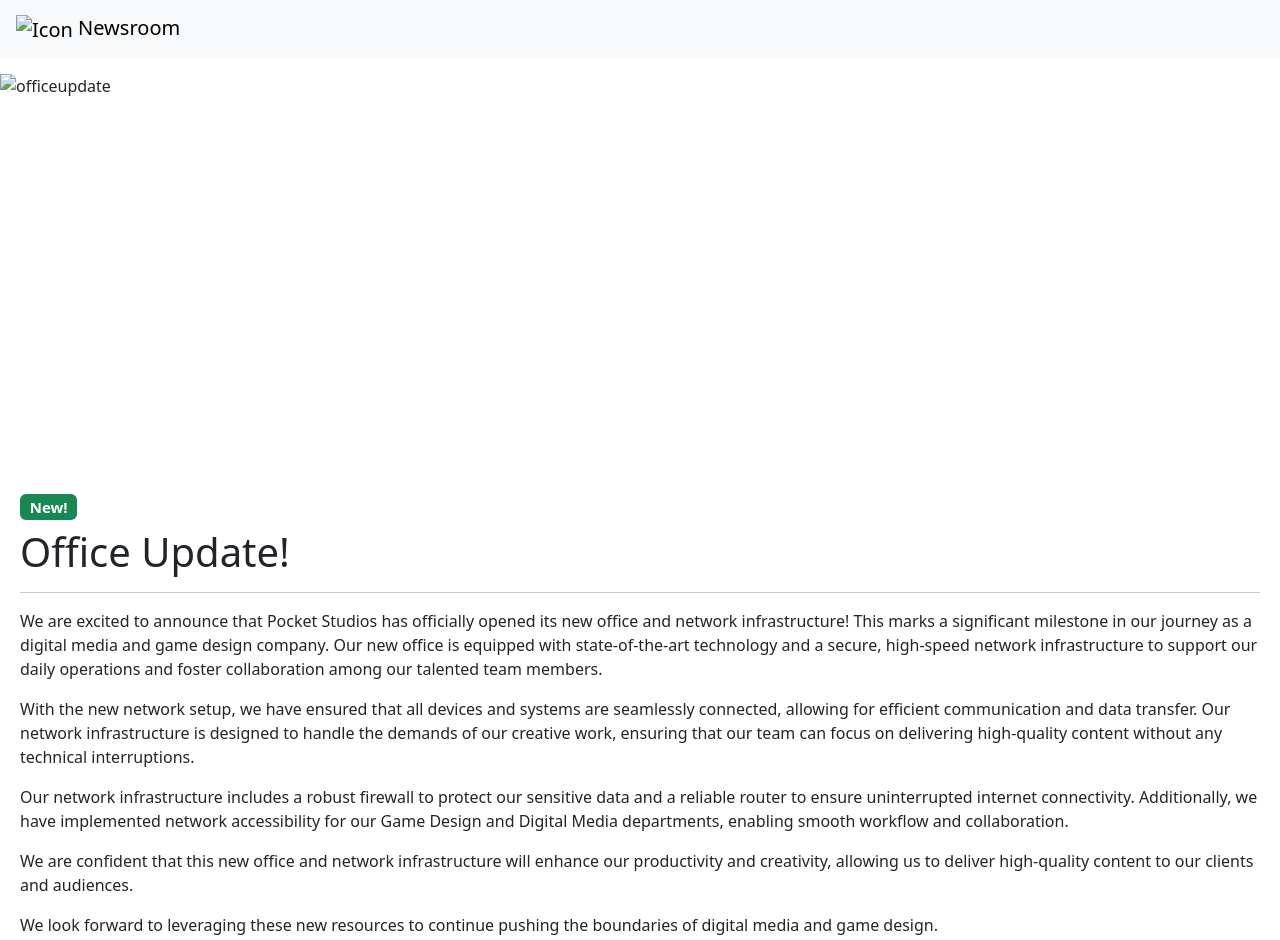
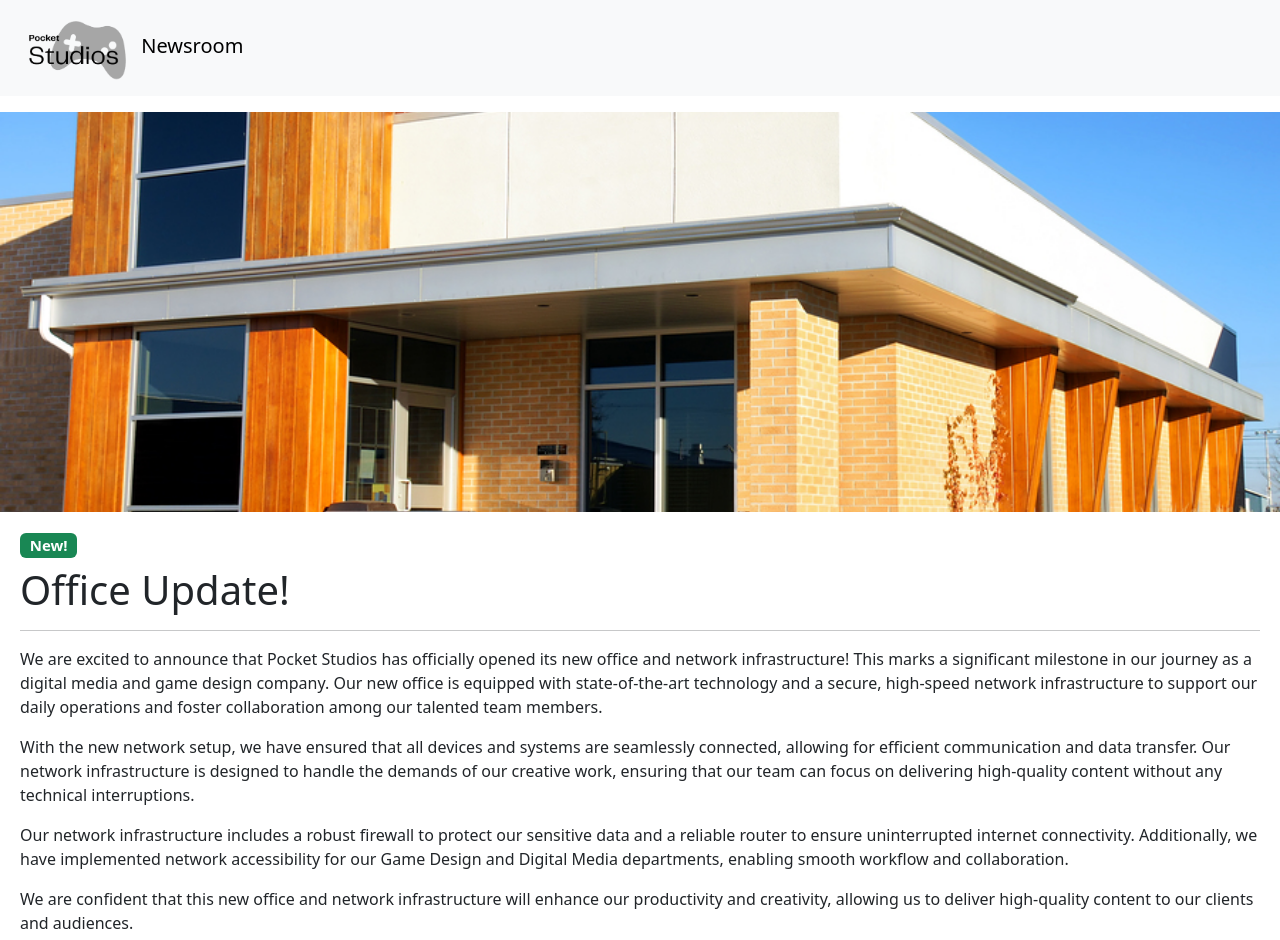
Before and after one commit to rudraforweb/pocketstudios-midtermproject, a plain HTML site: page news/officeupdate.html in a window 1280 px wide. Shown: the top 940 px of the page. Drawn offline with nearby package versions, Linux system fonts and the light colour scheme; files that its build step writes are made by us from their sources; the site is published under a folder, as on GitHub Pages, so addresses that start at the root find nothing.

Commit message:
Try 1: fix images not loading

```diff
--- a/news/officeupdate.html
+++ b/news/officeupdate.html
@@ -11,13 +11,13 @@
 </head>
 <body>
 <nav id="navbar-example2" class="navbar bg-body-tertiary px-3 mb-3">
-  <a class="navbar-brand" href="/index.html">
-      <img src="/images/logo.png" alt="Icon" width="120" height="70">
+  <a class="navbar-brand" href="../index.html">
+      <img src="../images/logo.png" alt="Icon" width="120" height="70">
       Newsroom
     </a>
 </nav>
 <div class="banner" style="overflow: hidden;">
-  <img src="/images/office.jpg" alt="officeupdate" class="img-fluid w-100" style="height:400px; object-fit:cover; display:block;">
+  <img src="../images/office.jpg" alt="officeupdate" class="img-fluid w-100" style="height:400px; object-fit:cover; display:block;">
 </div>
 <div style="margin: 20px;">
 <h5><span class="badge text-bg-success">New!</span></h5>
```
